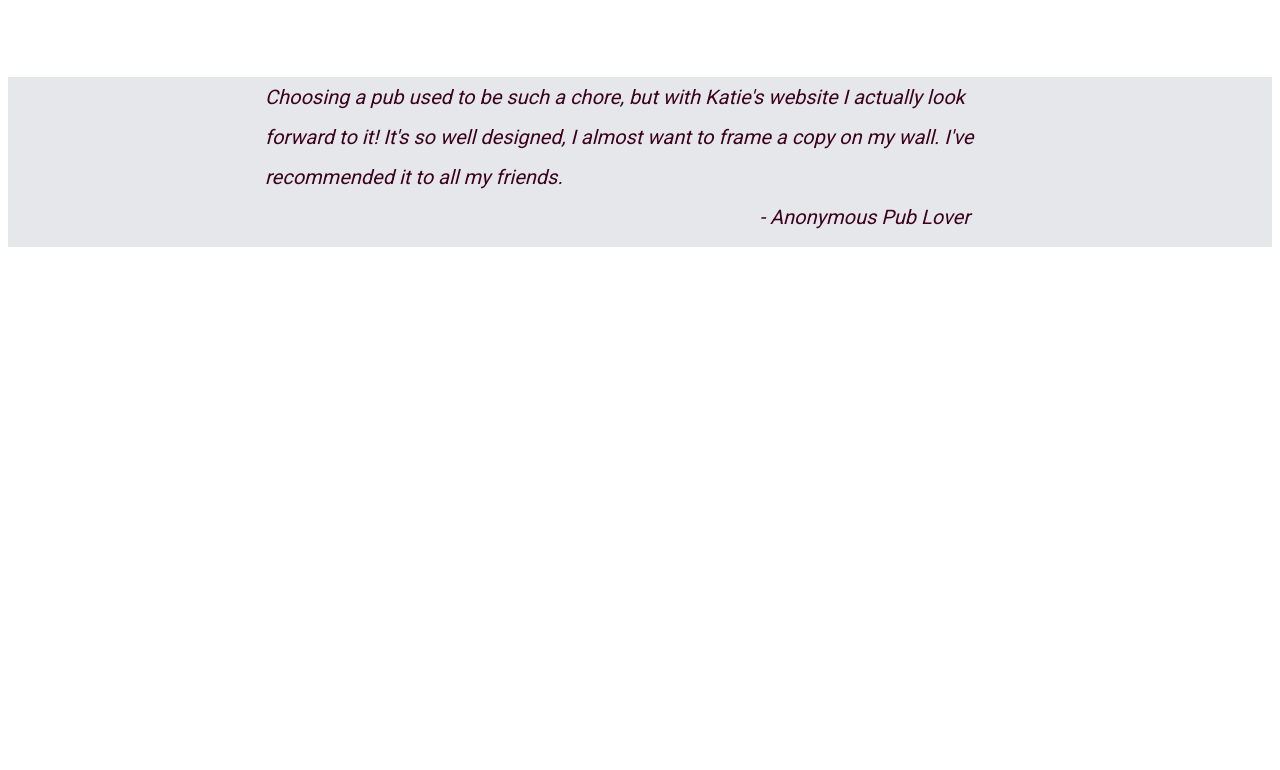
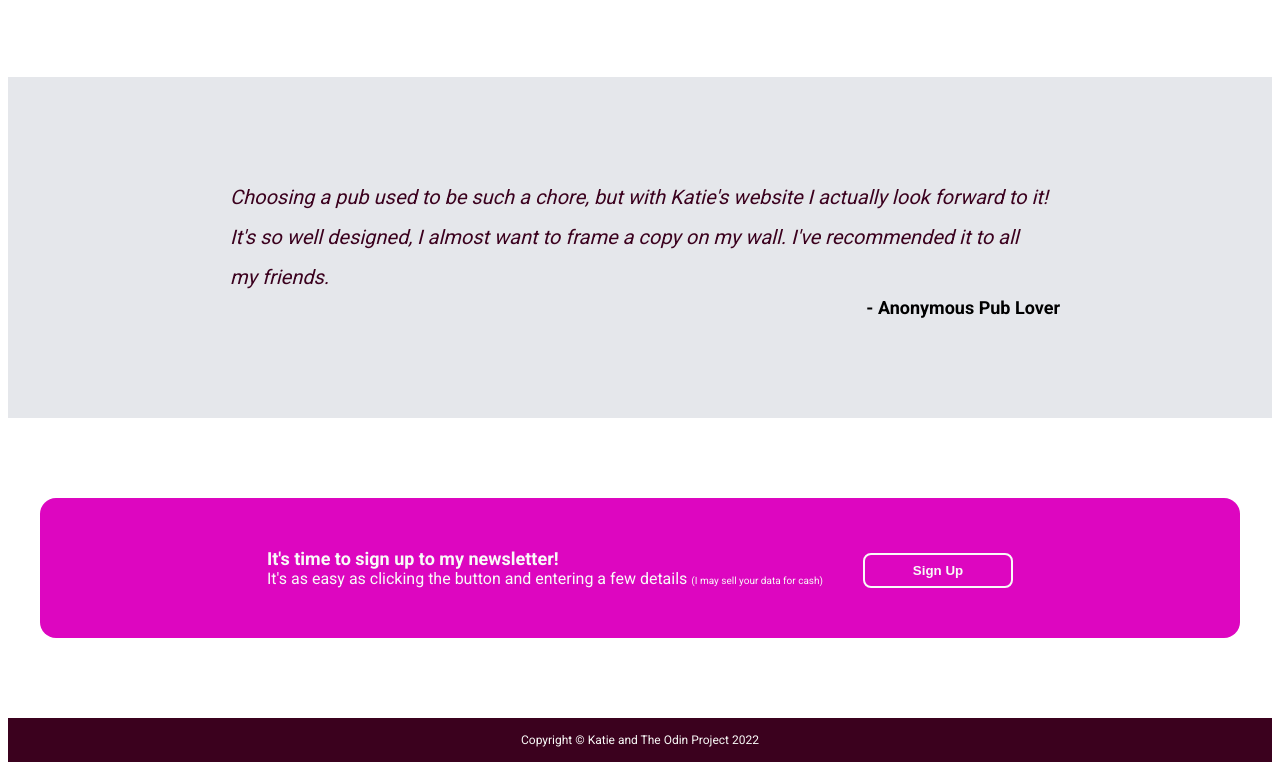
Before and after one commit to Pumfk001/landing-page, a plain HTML site: page index.html in a window 1280 px wide. Shown: the part 868-1638 px from the top of the page. Before the commit the page ends 1123 px from the top, so only its background shows below. Drawn offline with Linux system fonts and the light colour scheme.

Commit message:
Complete first draft of website

```diff
--- a/index.html
+++ b/index.html
@@ -30,7 +30,7 @@
    </div>
 </div>
 
-<h2>Katie's Top 4 Pubs</h2>
+<h2>THE TOP FOUR</h2>
 
 <div class="second-section">
   <div class="card">
@@ -53,11 +53,23 @@
 
 <div class="third-section-color">
   <div class="third-section">
-      <div class="quote"> Choosing a pub used to be such a chore, but with Katie's website I actually look forward to it! It's so well designed, I almost want to frame a copy on my wall. I've recommended it to all my friends.</p>
-      <div class="author"> - Anonymous Pub Lover</p>
+      <div class="quote"> Choosing a pub used to be such a chore, but with Katie's website I actually look forward to it! It's so well designed, I almost want to frame a copy on my wall. I've recommended it to all my friends.</div>
+      <div class="author"> - Anonymous Pub Lover</div>
     </div>
   </div>
 </div>
 
+<div class="fourth-section">
+    <div class="text">
+        <div class="first-line">It's time to sign up to my newsletter!</div>
+        <div class="second-line">It's as easy as clicking the button and entering a few details <span>(I may sell your data for cash)</span></div>
+    </div>
+    <button class="sign-up">Sign Up</button>
+</div>
+
+<div class="footer">
+ Copyright &copy; Katie and The Odin Project 2022
+</div>
+
 </body>
 </html>
--- a/style.css
+++ b/style.css
@@ -142,33 +142,79 @@ h2 {
   display:flex;
   color: rgb(68, 68, 68);
   font-weight: bolder;
+  font-size: 18px;
  }
 
  .third-section-color {
-    display:flex;
     background-color: #E5E7EB;
     justify-content: center;
- }
+     }
 
  .third-section {
     display:flex;
     flex-direction: column;
     max-width: 1200px;
     margin:auto;
- }
+    padding:100px 0;
+    align-items: center;
+     }
 
  .quote {
     display:flex;
     flex-wrap: wrap;
-    width: 750px;
+    width: 820px;
     font-size: 20px;
     font-style: italic;
     font-weight: thin;
     color: #3b011e;
     line-height: 2;
- }
+     }
 
  .author {
     margin-left: auto;
-    margin-right: 45px;
+    font-style:normal;
+    font-size:18px;
+    font-weight:bolder;
+    margin-right:180px;
+
      }
+
+.fourth-section {
+    display:flex;
+    align-items: center;
+    justify-content: center;
+    background-color:#dd06c0;
+    max-width: 1200px;
+    margin: 80px auto;
+    padding: 50px 0;
+    border-radius: 16px;
+    gap: 40px;
+}
+
+.text {
+    display:flex;
+    flex-direction: column;
+    color: #F9FAF8;
+}
+
+.first-line {
+    font-weight: bolder;
+    font-size: 18px;
+}
+
+span {
+    font-size: 10px;
+}
+
+.fourth-section .sign-up {
+    border: 2px solid #F9FAF8;
+}
+
+.footer{
+    background-color: #3b011e;
+    color: #F9FAF8;
+    text-align:center;
+    padding: 15px 0;
+    font-size:12px;
+
+    }
```
